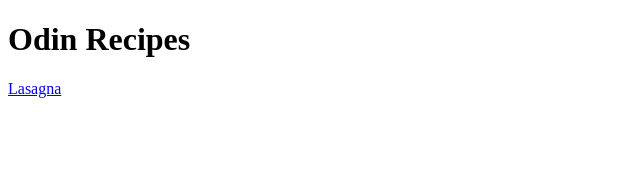
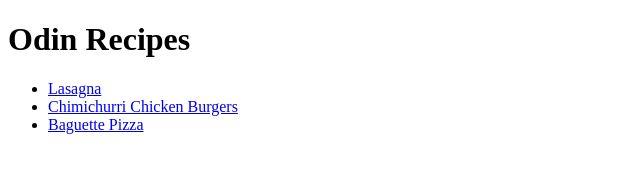
Before and after one commit to ElusiveToaster/odin-recipes, a plain HTML site: page index.html in a window 1280 px wide. Shown: the whole page, without its empty margins (0-640 px from the left). Drawn offline with Linux system fonts and the light colour scheme.

Commit message:
updated index.html

```diff
--- a/index.html
+++ b/index.html
@@ -8,6 +8,10 @@
 
     <body>
         <h1>Odin Recipes</h1>
-        <a href="./recipes/lasagna.html">Lasagna</a>
+        <ul>
+            <li><a href="./recipes/lasagna.html">Lasagna</a></li>
+            <li><a href="./recipes/burger.html">Chimichurri Chicken Burgers</a></li>
+            <li><a href="./recipes/pizza.html">Baguette Pizza</a></li>
+        </ul>
     </body>
 </html>
```
